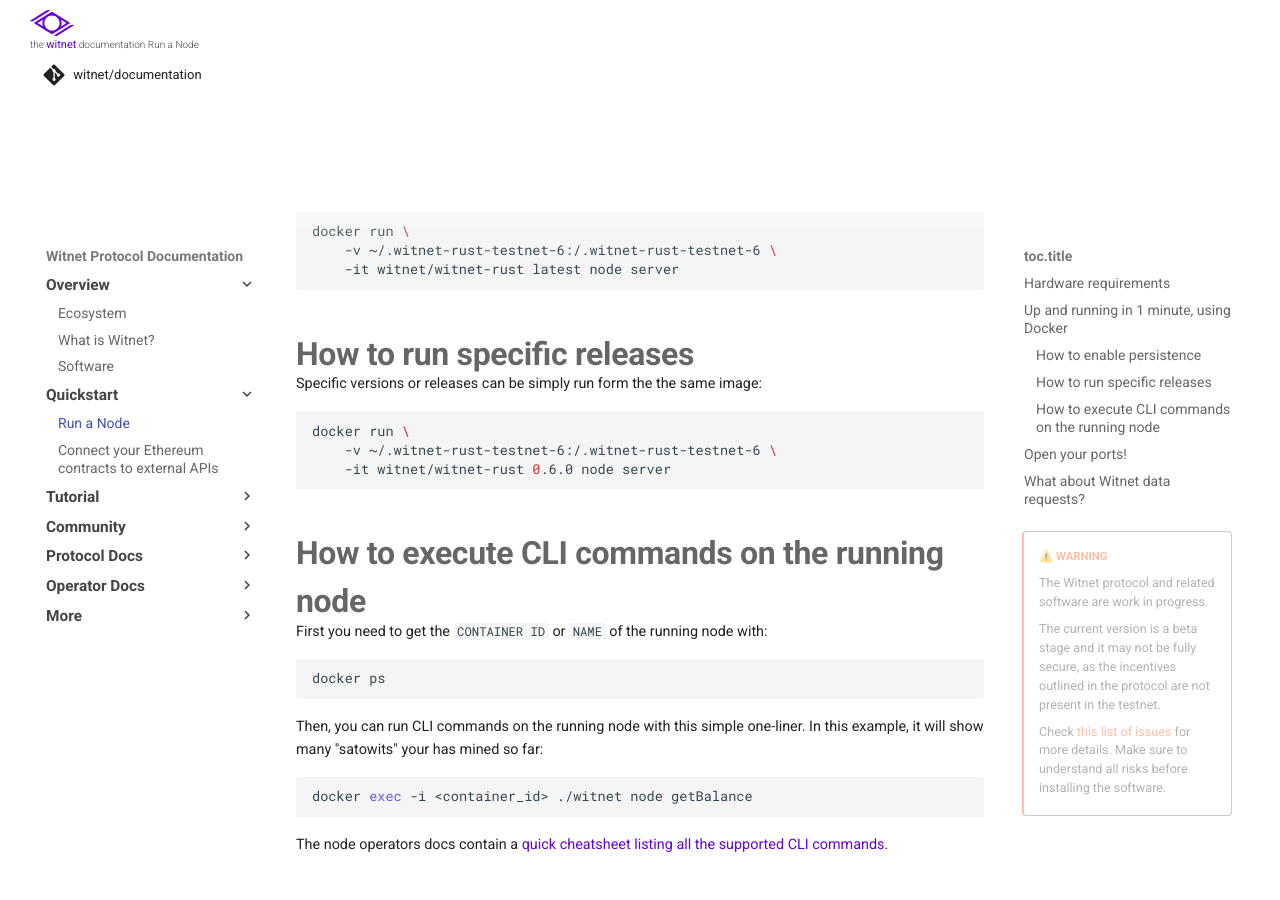
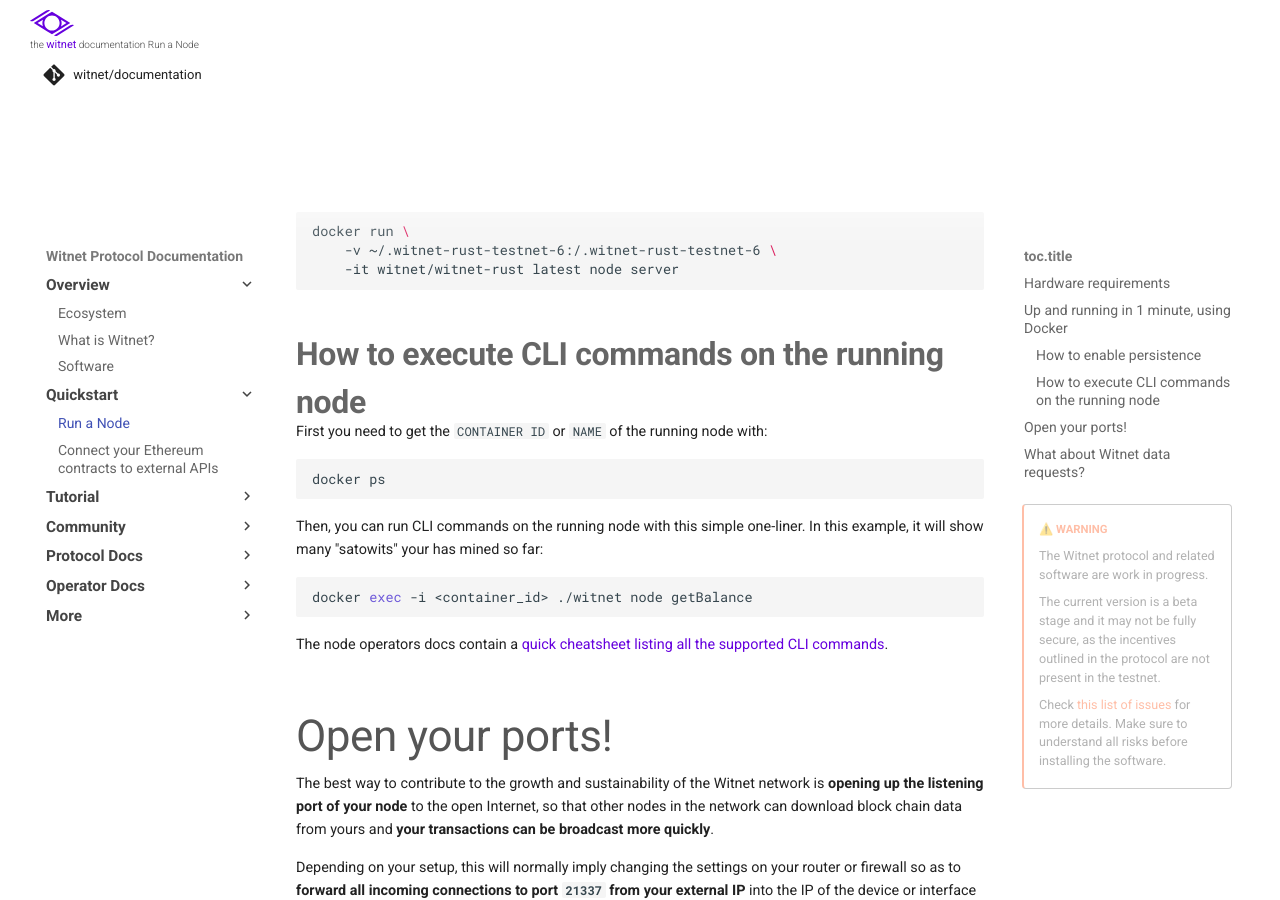
Before and after one commit to witnet/documentation, an MkDocs documentation site: the page built from docs/try/run-a-node.md, in a window 1280 px wide and 900 px high, scrolled down 1114 px. Built offline with MkDocs 1.6.1 and Material for MkDocs 9.7.7, drawn with Linux system fonts in a browser that asks for light colours; some web fonts are replaced; comment, search, counter and statistics services are not loaded.

Commit message:
docs: remove redundant instructions about running older versions

````diff
--- a/docs/try/run-a-node.md
+++ b/docs/try/run-a-node.md
@@ -47,15 +47,6 @@ persistence is super easy:
 docker run \
     -v ~/.witnet-rust-testnet-6:/.witnet-rust-testnet-6 \
     -it witnet/witnet-rust latest node server
-```
-
-### How to run specific releases
-Specific versions or releases can be simply run form the the same image:
-
-```bash
-docker run \
-    -v ~/.witnet-rust-testnet-6:/.witnet-rust-testnet-6 \
-    -it witnet/witnet-rust 0.6.0 node server
 ```
 
 ### How to execute CLI commands on the running node
````
